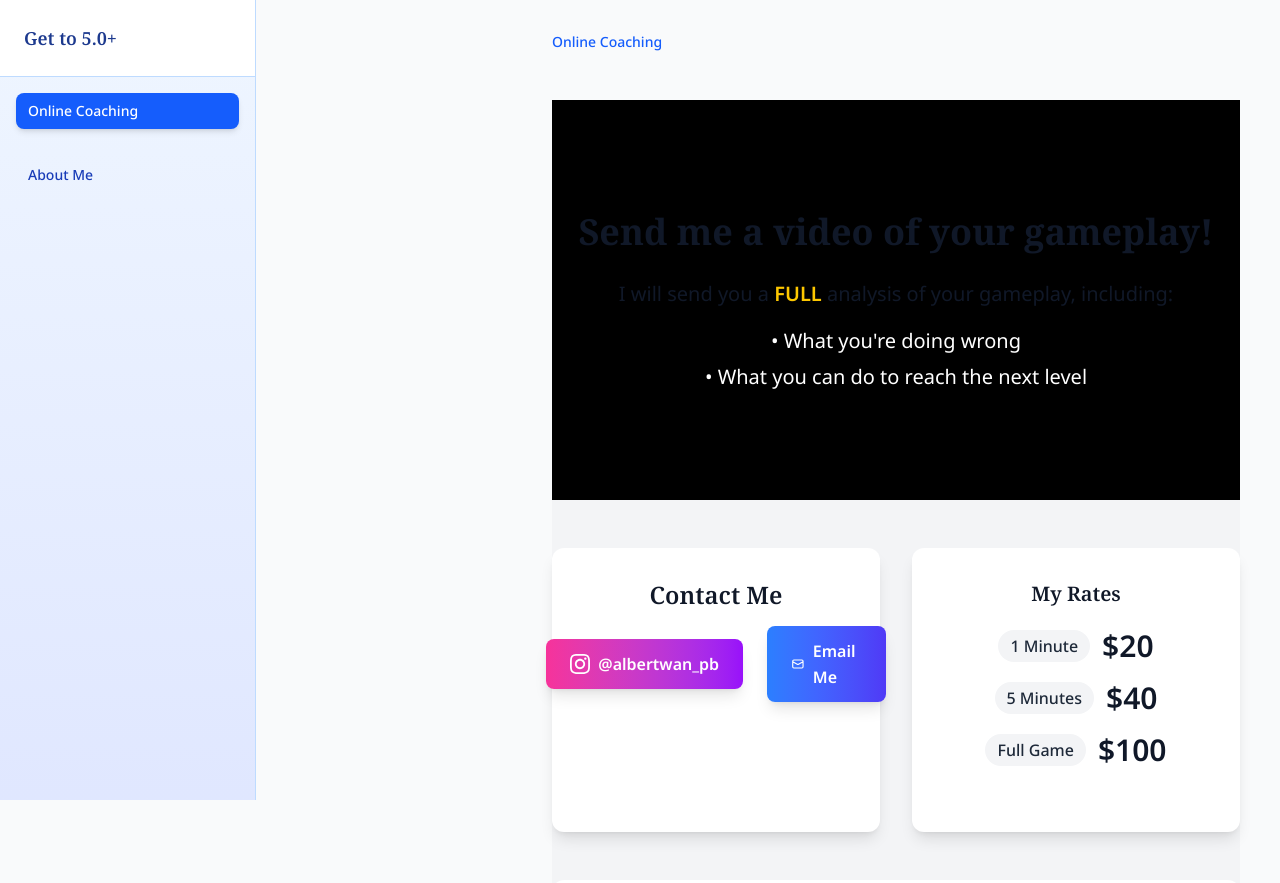
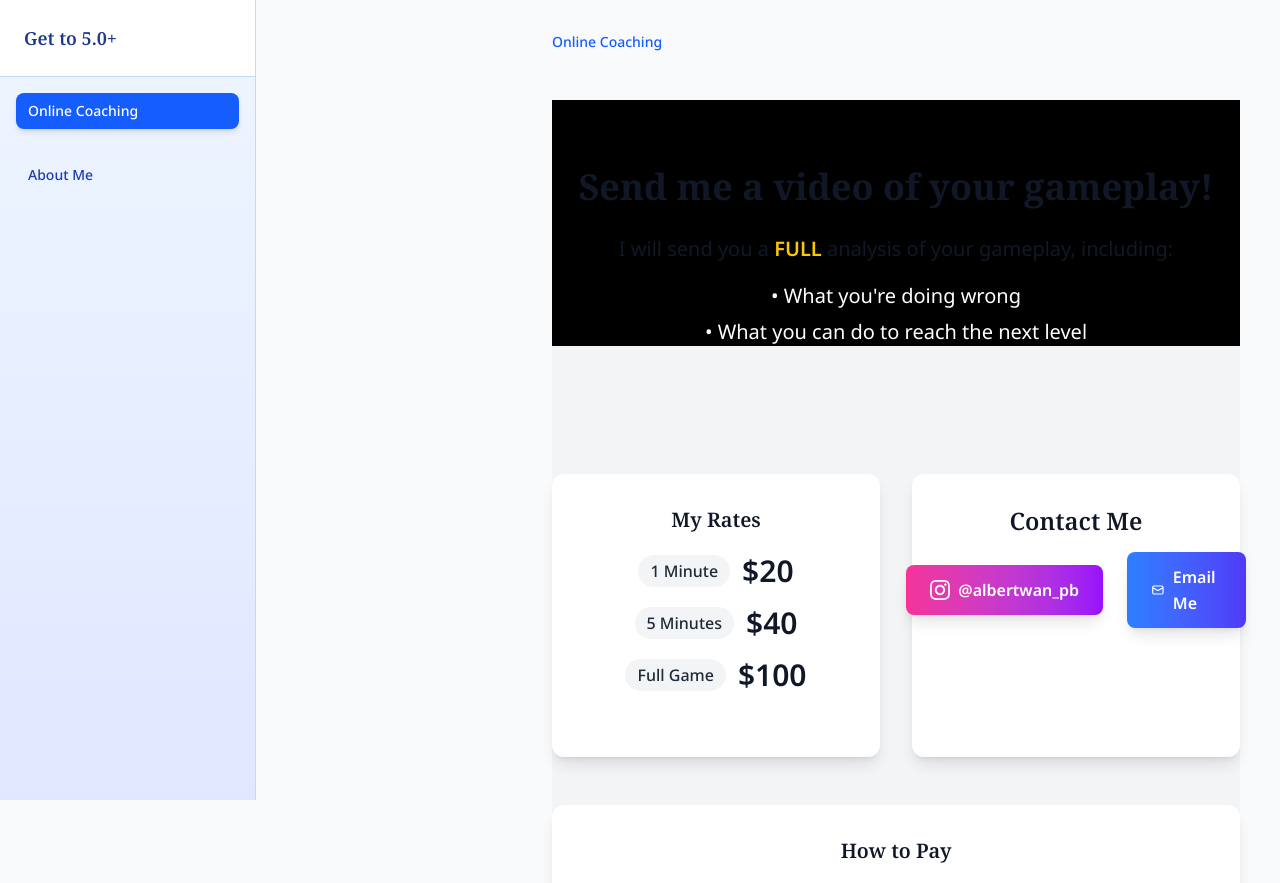
Before and after one commit to bertw2002/react-postgres-fullstack-template, a React (Vite) app: page /section/coaching in a window 1280 px wide. Shown: the top 883 px of the page. Built offline with nearby package versions, Linux system fonts and the light colour scheme; a web font is replaced by a local one.

Commit message:
Update OnlineCoachingSection.jsx

```diff
--- a/src/components/OnlineCoachingSection.jsx
+++ b/src/components/OnlineCoachingSection.jsx
@@ -2,8 +2,8 @@ function OnlineCoachingSection() {
   return (
     <div className="online-coaching-section min-h-screen">
       {/* Top Section - Black Background with Header */}
-      <div className="bg-black min-h-[50vh] flex items-center justify-center">
-        <div className="text-center px-4">
+      <div className="bg-black pb-32">
+        <div className="text-center px-4 pt-16">
           <h1 className="text-3xl md:text-4xl lg:text-5xl font-bold text-white mb-6">
             Send me a video of your gameplay!
           </h1>
@@ -18,10 +18,31 @@ function OnlineCoachingSection() {
       </div>
 
       {/* Bottom Section - Light Background with Content */}
-      <div className="bg-gray-100 min-h-[50vh]">
-        <div className="max-w-6xl mx-auto pt-8 md:pt-12">
+      <div className="bg-gray-100 -mt-32 pt-32">
+        <div className="max-w-6xl mx-auto">
           {/* Contact Me and Rates Section */}
           <div className="grid grid-cols-1 lg:grid-cols-2 gap-6 md:gap-8 mx-4 md:mx-0 mb-8 md:mb-12">
+            {/* My Rates Section */}
+            <div className="bg-white rounded-xl shadow-lg p-6 md:p-8">
+              <h3 className="text-3xl md:text-4xl font-bold text-gray-900 mb-4 md:mb-6 text-center">
+                My Rates
+              </h3>
+              <div className="space-y-3 md:space-y-4 mb-6 md:mb-8">
+                <div className="flex items-center justify-center space-x-3">
+                  <span className="bg-gray-100 px-3 py-1 rounded-full text-sm md:text-base font-medium text-gray-800">1 Minute</span>
+                  <span className="text-2xl md:text-3xl font-bold text-gray-900">$20</span>
+                </div>
+                <div className="flex items-center justify-center space-x-3">
+                  <span className="bg-gray-100 px-3 py-1 rounded-full text-sm md:text-base font-medium text-gray-800">5 Minutes</span>
+                  <span className="text-2xl md:text-3xl font-bold text-gray-900">$40</span>
+                </div>
+                <div className="flex items-center justify-center space-x-3">
+                  <span className="bg-gray-100 px-3 py-1 rounded-full text-sm md:text-base font-medium text-gray-800">Full Game</span>
+                  <span className="text-2xl md:text-3xl font-bold text-gray-900">$100</span>
+                </div>
+              </div>
+            </div>
+
             {/* Contact Me Section */}
             <div className="bg-white rounded-xl shadow-lg p-6 md:p-8">
               <h2 className="text-2xl md:text-3xl font-bold text-black mb-6 md:mb-8 text-center">
@@ -48,27 +69,6 @@ function OnlineCoachingSection() {
                   </svg>
                   Email Me
                 </a>
-              </div>
-            </div>
-
-            {/* My Rates Section */}
-            <div className="bg-white rounded-xl shadow-lg p-6 md:p-8">
-              <h3 className="text-3xl md:text-4xl font-bold text-gray-900 mb-4 md:mb-6 text-center">
-                My Rates
-              </h3>
-              <div className="space-y-3 md:space-y-4 mb-6 md:mb-8">
-                <div className="flex items-center justify-center space-x-3">
-                  <span className="bg-gray-100 px-3 py-1 rounded-full text-sm md:text-base font-medium text-gray-800">1 Minute</span>
-                  <span className="text-2xl md:text-3xl font-bold text-gray-900">$20</span>
-                </div>
-                <div className="flex items-center justify-center space-x-3">
-                  <span className="bg-gray-100 px-3 py-1 rounded-full text-sm md:text-base font-medium text-gray-800">5 Minutes</span>
-                  <span className="text-2xl md:text-3xl font-bold text-gray-900">$40</span>
-                </div>
-                <div className="flex items-center justify-center space-x-3">
-                  <span className="bg-gray-100 px-3 py-1 rounded-full text-sm md:text-base font-medium text-gray-800">Full Game</span>
-                  <span className="text-2xl md:text-3xl font-bold text-gray-900">$100</span>
-                </div>
               </div>
             </div>
           </div>
```
